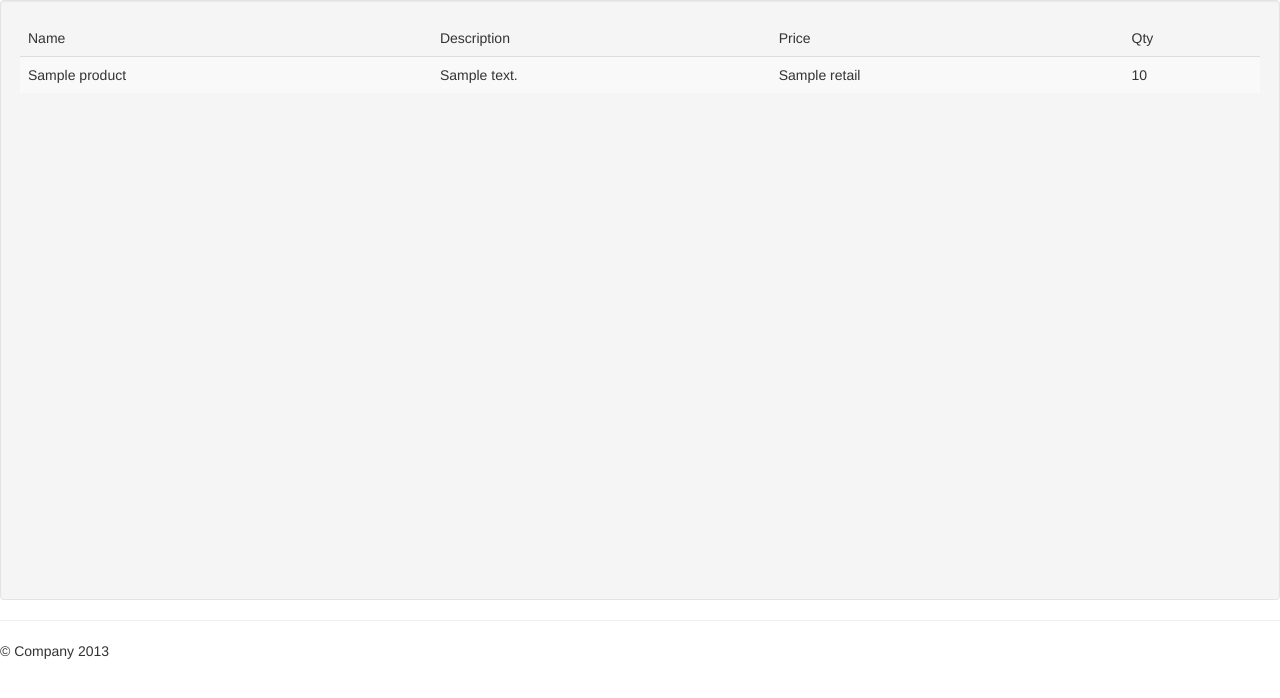
After one commit to BryceWest/project, a PHP site: template view/prod/listView.php in a window 1280 px wide. The commit adds this page. Shown: the top 698 px of the page. Run offline with PHP 8.4, Linux system fonts and the light colour scheme; the template is opened without the code that fills it: most values are stand-ins (such as "Sample title", 1, 10 or a date in 2020); some libraries are stand-ins or nearby versions.

Commit message:
setup product controller and views

```diff
--- a/index.php
+++ b/index.php
@@ -6,6 +6,7 @@
 include("config/bootstrap.php");
 // Include libraries
 include(APP_MODEL . "/auth/auth_lib.php");
+include(APP_MODEL . "/prod/prod_lib.php");
 
 
 
@@ -31,6 +32,10 @@ switch ($_GET["q"]) {
         include( APP_CONTROLLER . "/authController.php");
         break;
 
+    case "prod":
+        include( APP_CONTROLLER . "/prodController.php");
+        break;
+
     default:
         include( APP_CONTROLLER . "/homeController.php");
         break;
--- a/view/nav.php
+++ b/view/nav.php
@@ -52,9 +52,8 @@
 
 
          <ul class="nav">
-           <li class="active"><a href="#">Home</a></li>
-           <li><a href="#">About</a></li>
-           <li><a href="#">Contact</a></li>
+           <li><a href="index.php">Home</a></li>
+           <li><a href="index.php?q=prod">Products</a></li>
          </ul>
        </div><!--/.nav-collapse -->
     </div>
--- /dev/null
+++ b/view/prod/listView.php
@@ -0,0 +1,29 @@
+
+      <!-- page content -->
+      <div class="span9">
+        <div class="well pageContent">
+
+            <table class="table table-striped">
+                <thead>
+                    <tr>
+                        <td>Name</td>
+                        <td>Description</td>
+                        <td>Price</td>
+                        <td>Qty</td>
+                    </tr>
+                </thead>
+<?php
+        foreach ( $product as $key => $item ) { ?>
+                <tr>
+                    <td><?php print $item["prod_name"]; ?></td>
+                    <td><?php print $item["prod_description"]; ?></td>
+                    <td><?php print $item["retail"]; ?></td>
+                    <td><?php print $item["qty"]; ?></td>
+                </tr>
+<?php   }
+?>
+
+            </table>
+        </div><!--/well-->
+      </div><!--/span-->
+      <!-- End page content -->
```
Also changed, not shown: controller/prodController.php (added, +29 -0 lines), model/prod/prod_lib.php (added, +21 -0 lines), view/prod/prodSubNav.php (added, +11 -0 lines).
